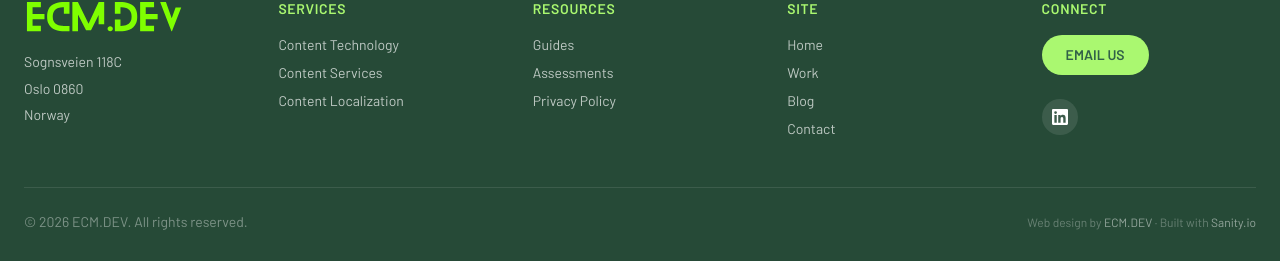
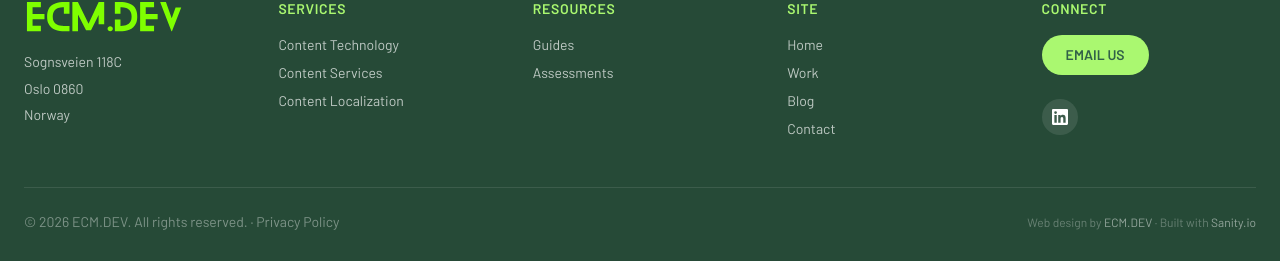
Before and after one commit to RussellLack/ecm-dev-nextjs, a Next.js app: page / in a window 1280 px wide. Shown: the part 5800-6061 px from the top of the page. Built offline with nearby package versions, Linux system fonts and the light colour scheme; no server answers.

Commit message:
Include Privacy Policy link in Footer component
Added a link to the Privacy Policy in the footer.

```diff
--- a/components/Footer.tsx
+++ b/components/Footer.tsx
@@ -17,7 +17,6 @@ const siteLinks = [
 const resourceLinks = [
   { name: "Guides", href: "/guides" },
   { name: "Assessments", href: "/assessments" },
-  { name: "Privacy Policy", href: "/privacy" },
 ];
 
 export default function Footer() {
@@ -128,6 +127,13 @@ export default function Footer() {
         <div className="border-t border-white/10 pt-6 flex flex-col sm:flex-row items-center justify-between gap-2">
           <p className="text-white/40 text-sm">
             &copy; {new Date().getFullYear()} ECM.DEV. All rights reserved.
+            {" · "}
+            <Link
+              href="/privacy"
+              className="hover:text-ecm-lime transition-colors"
+            >
+              Privacy Policy
+            </Link>
           </p>
           <p className="text-white/30 text-xs font-barlow">
             Web design by{" "}
```
